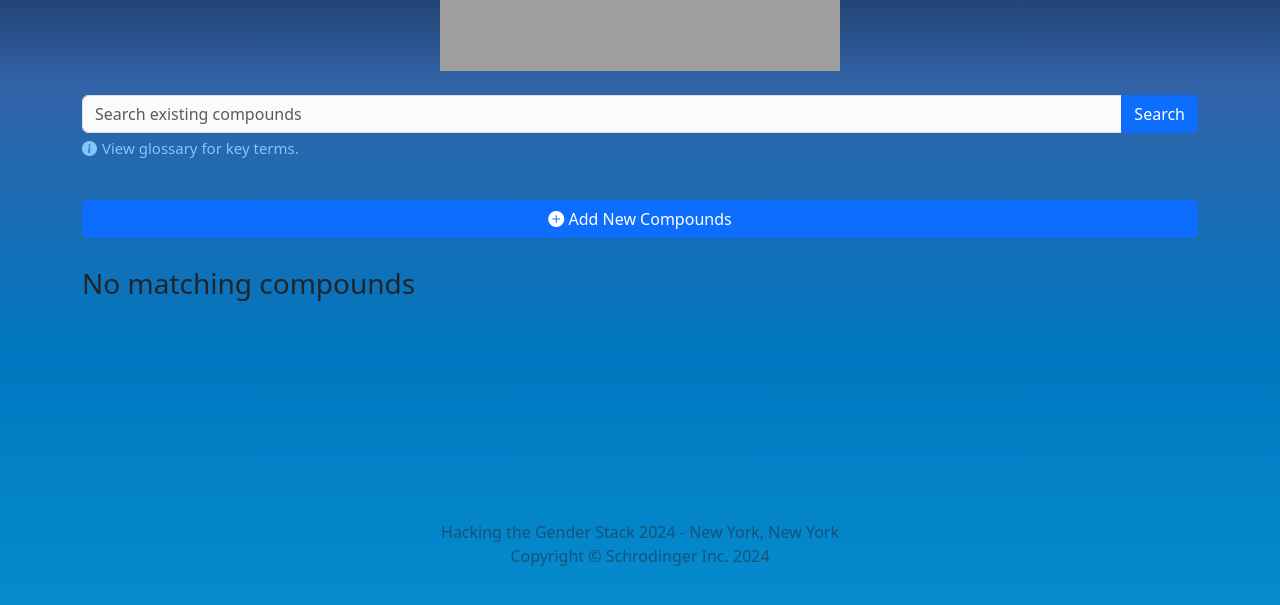
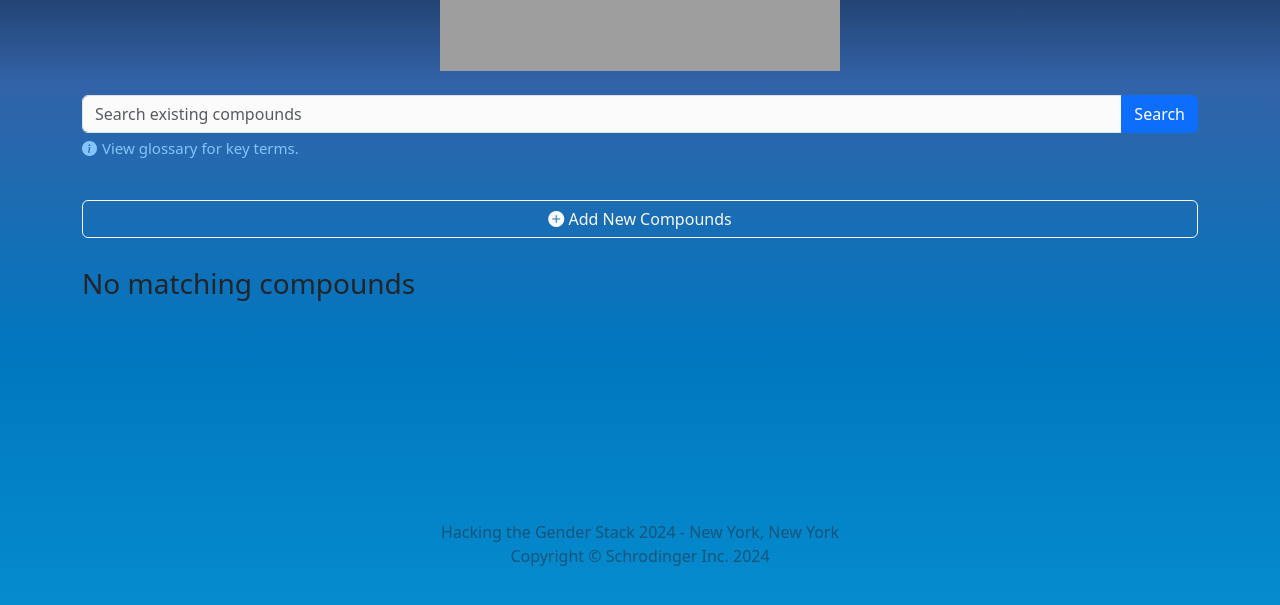
Before and after one commit to michellecheng25/htgs-team3, a Django app: page /compound-search/ in a window 1280 px wide. Shown: the part 184-789 px from the top of the page. Run offline with Django 4.2, Linux system fonts and the light colour scheme; data that the repository does not hold is empty; grey boxes are pictures that could not be loaded.

Commit message:
changed button appearance

```diff
--- a/compound_search/templates/compound_search/partials/add-compounds.html
+++ b/compound_search/templates/compound_search/partials/add-compounds.html
@@ -1,4 +1,4 @@
-<button class="btn btn-primary"
+<button class="btn btn-outline-light"
         data-bs-toggle="modal"
         data-bs-target="#add-compound-modal">
   <i class="bi bi-plus-circle-fill"></i> Add New Compounds
@@ -18,7 +18,8 @@
           <button type="button"
                   class="btn btn-close"
                   data-bs-dismiss="modal"
-                  aria-label="Close"></button>
+                  aria-label="Close">
+          </button>
         </div>
         <div class="modal-body">
           <label for="compound-smiles-field" class="form-label">Compound Smiles</label>
```
